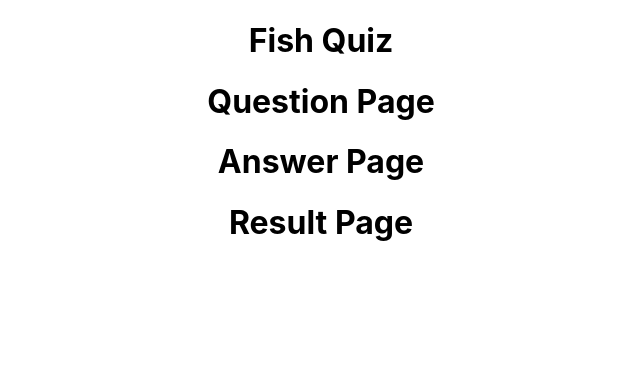
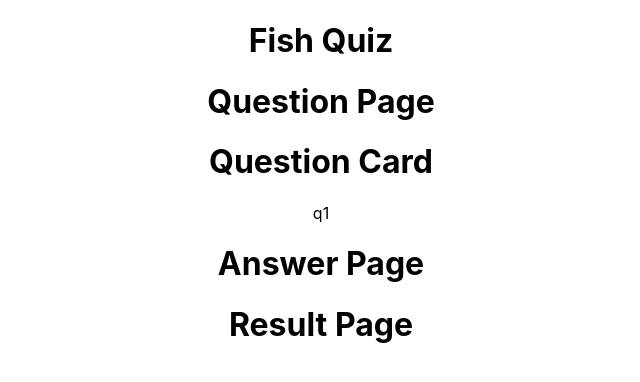
Before and after one commit to emilyaikens/Fish-Quiz, a React (Create React App) app: page / in a window 1280 px wide. Shown: the top 382 px of the page, without its empty margins (319-959 px from the left). Built offline with nearby package versions, Linux system fonts and the light colour scheme.

Commit message:
add QuestionCard.jsx

```diff
--- /dev/null
+++ b/src/components/QuestionCard.jsx
@@ -0,0 +1,10 @@
+
+export default function QuestionCard({ question }) {
+
+    return (
+        <div>
+            <h1>Question Card</h1>
+            { question }
+        </div>
+    )
+};
--- a/src/data.js
+++ b/src/data.js
@@ -117,3 +117,7 @@ const quesAns = [
         ]
     },
 ]
+
+module.exports = {
+    quesAns,
+}
--- a/src/pages/App/App.js
+++ b/src/pages/App/App.js
@@ -2,6 +2,7 @@ import './App.css';
 import QuestionPage from '../Question/QuestionPage';
 import AnswerPage from '../Answer/AnswerPage';
 import ResultPage from '../Result/ResultPage';
+import { quesAns } from '../../data';
 
 function App() {
 
@@ -9,7 +10,7 @@ function App() {
     <div>
       <div class="App">
         <h1>Fish Quiz</h1>
-        < QuestionPage />
+        < QuestionPage quesAns={ quesAns }/>
         < AnswerPage />
         < ResultPage />
       </div>
--- a/src/pages/Question/QuestionPage.jsx
+++ b/src/pages/Question/QuestionPage.jsx
@@ -1,9 +1,15 @@
 import './QuestionPage.css';
+import QuestionCard from '../../components/QuestionCard';
 
-export default function QuestionPage() {
+export default function QuestionPage({ quesAns }) {
+
+    const questions = quesAns.map((value, index) =>
+        <QuestionCard key={index} index={index} question={value.question} />)
+
     return (
         <div>
             <h1>Question Page</h1>
+            { questions[0] }
         </div>
     )
 };
```
